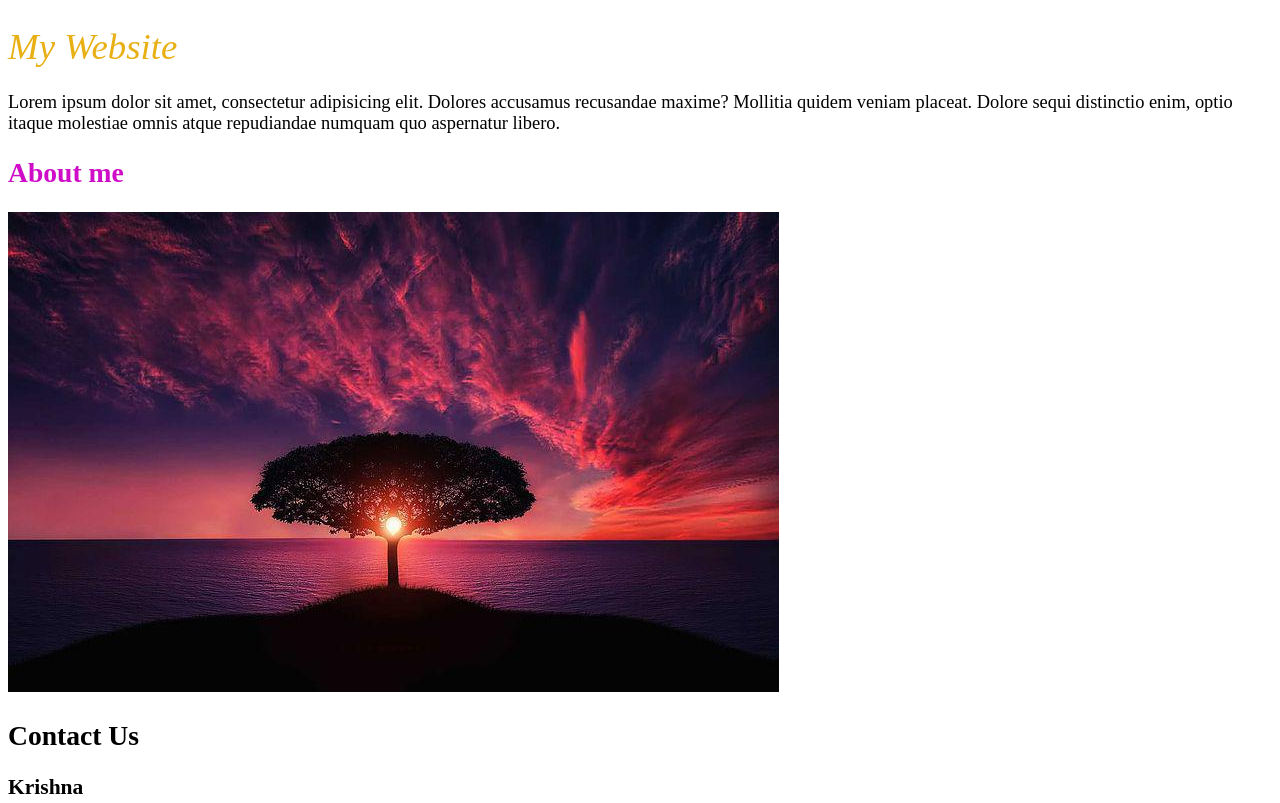
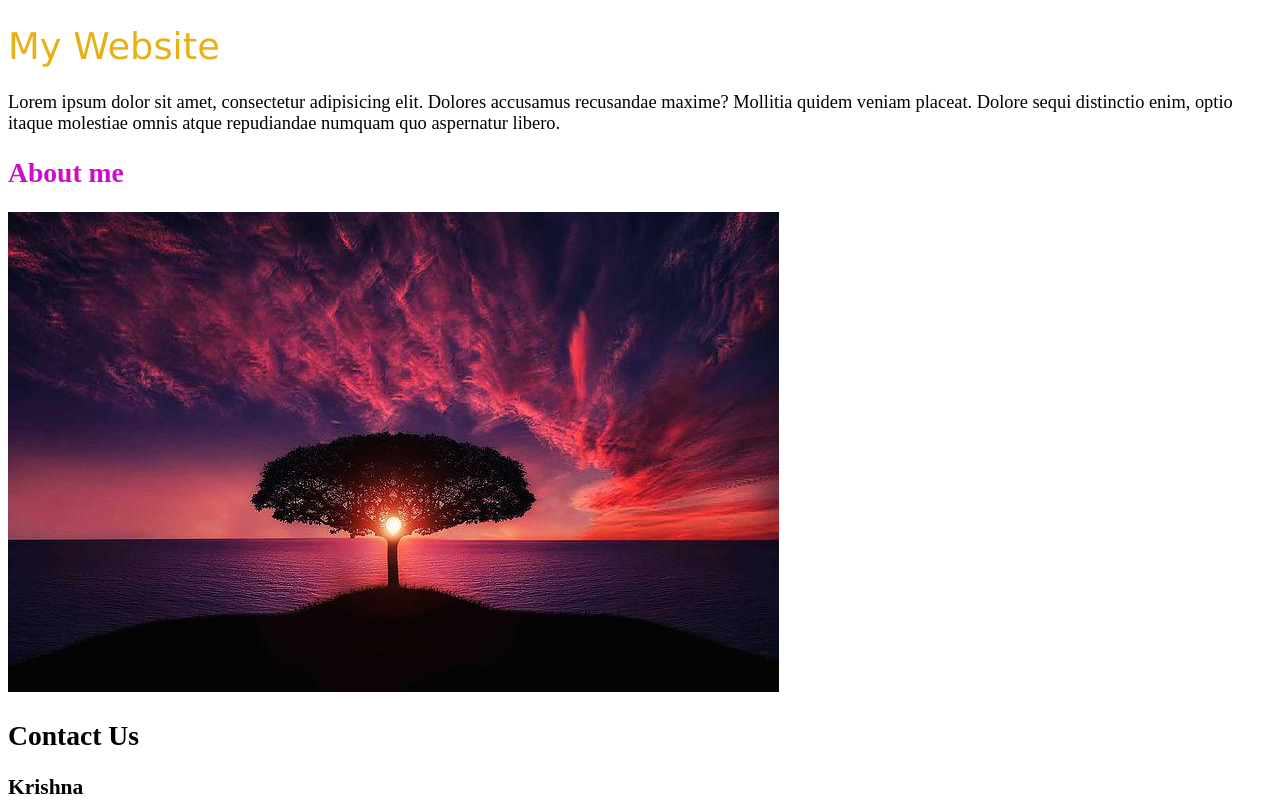
Before and after one commit to Kisna2512/Tailwind_CSS, a website built with Vite: page index.html in a window 1280 px wide. Shown: the top 803 px of the page. Built offline with nearby package versions, Linux system fonts and the light colour scheme.

Commit message:
font family

```diff
--- a/style.css
+++ b/style.css
@@ -94,7 +94,10 @@ body {
 #title {
   color: rgb(232, 176, 21);
   font-weight: 100;
-  font-style: italic;
+  /* font-style: italic;
+   */
+  font-family: "Lucida Sans", "Lucida Sans Regular", "Lucida Grande",
+    "Lucida Sans Unicode", Geneva, Verdana, sans-serif;
 }
 .subtitle {
   color: rgb(207, 12, 200);
```
